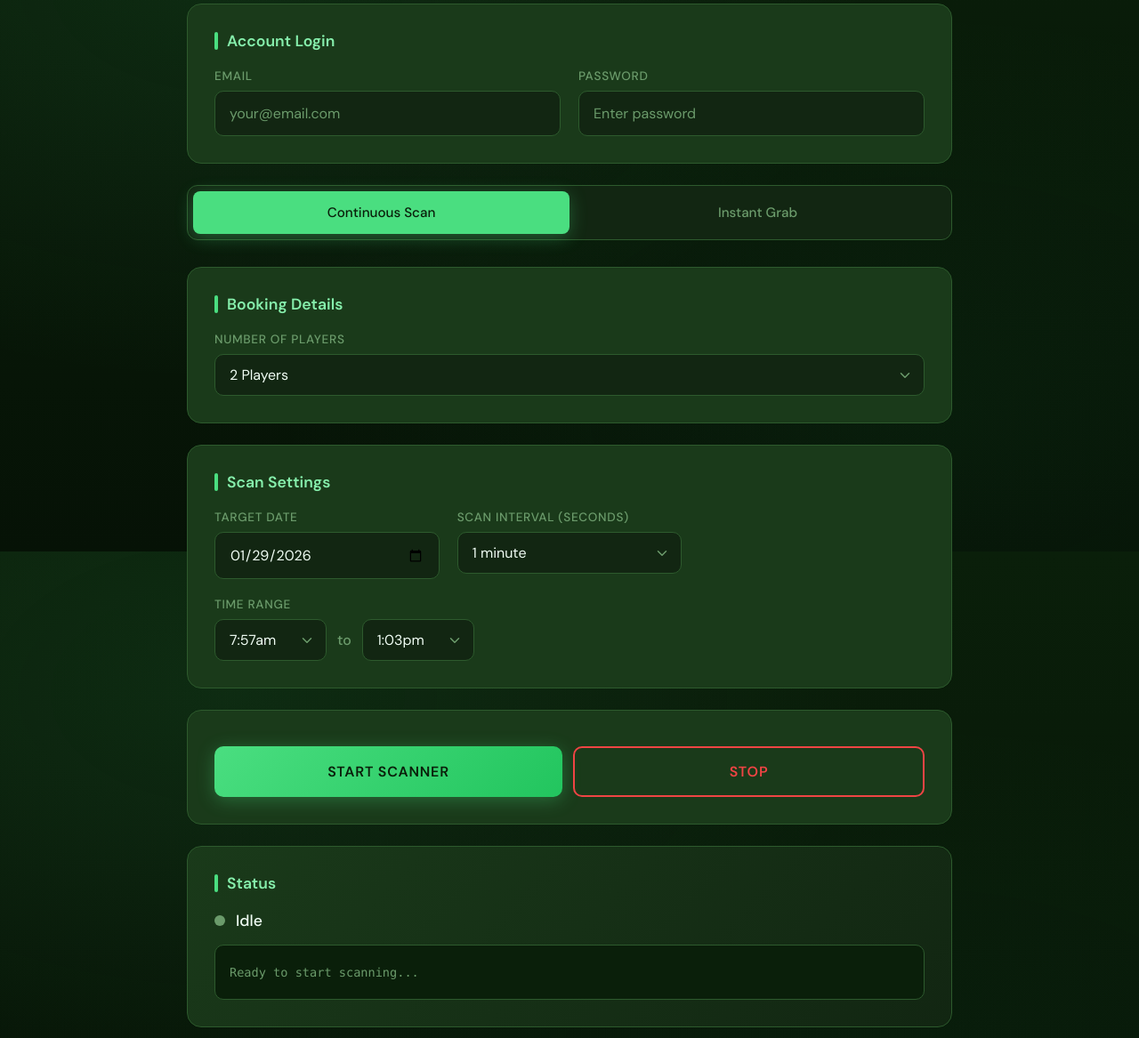
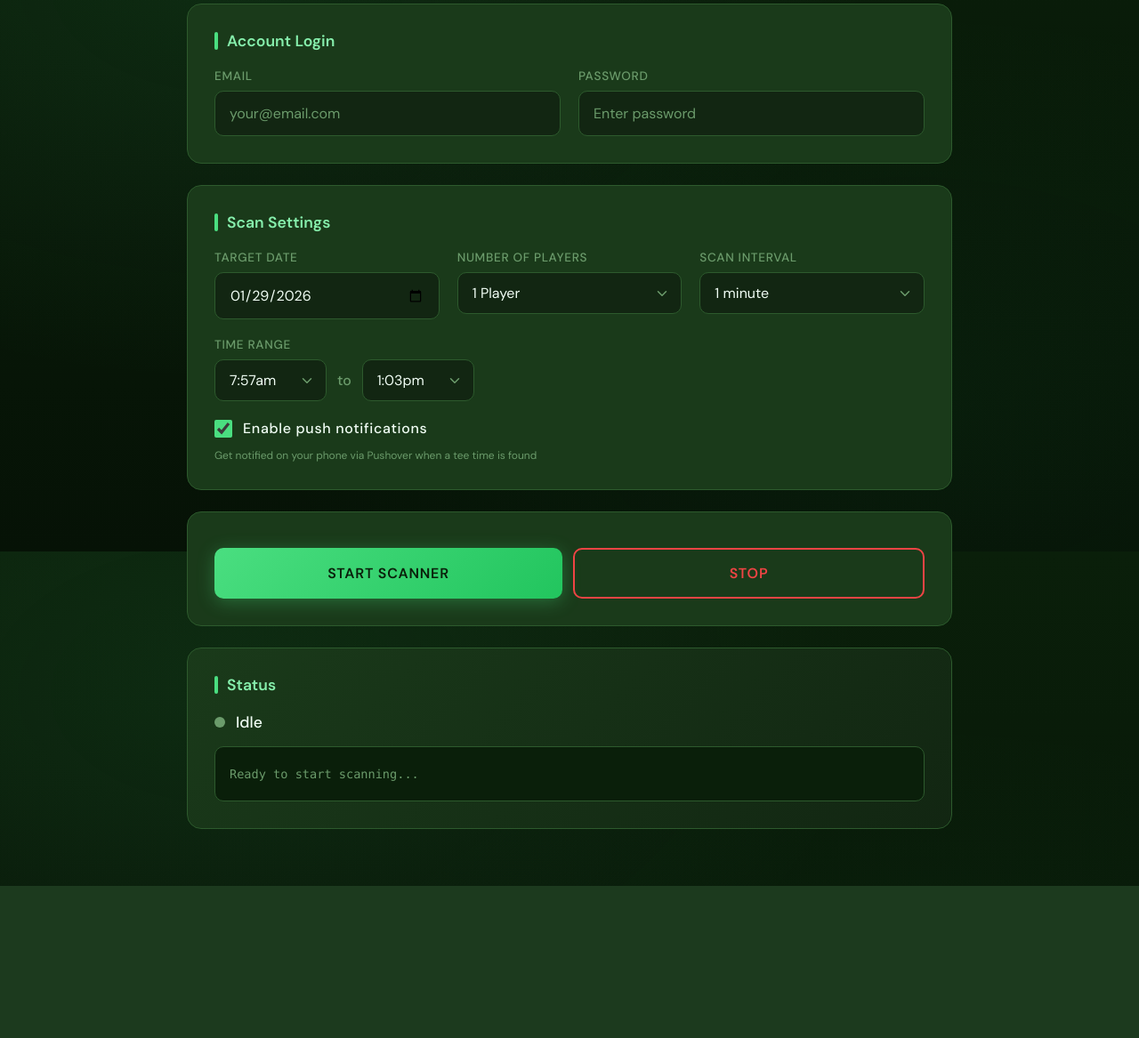
Before and after one commit to charliespy/Tee-Time-Helper, a Flask app: page / in a window 1280 px wide. Shown: the part 180-1347 px from the top of the page at 89% size. After the commit the page ends 1176 px from the top, so only its background shows below. Run offline with Flask 3, Linux system fonts and the light colour scheme.

Commit message:
Add Pushover notifications, headless Chrome, and remove instant grab
- Replace Twilio SMS with Pushover push notifications
- Configure headless Chrome for server deployment
- Remove instant grab mode (continuous scan only)
- Simplify UI by removing mode toggle
- Add .env.example for Pushover credentials
- Bind Flask to 0.0.0.0 for remote access

```diff
--- a/app.py
+++ b/app.py
@@ -1,8 +1,6 @@
 from flask import Flask, render_template, jsonify, request
 from main import TeeTimeScanner, TIME_BANK
 import threading
-import datetime
-import pytz
 import queue
 
 app = Flask(__name__)
@@ -23,26 +21,16 @@
     print(f"[Scanner] {message}")
 
 
-def run_instant_grab(username, password, num_people, wait_until, target_date, reservation_time):
-    """Run instant grab in a background thread."""
-    global scanner, is_scanning
-    is_scanning = True
-    scanner = TeeTimeScanner(username=username, password=password, status_callback=status_callback)
-    try:
-        scanner.instant_grab(num_people, wait_until, target_date, reservation_time)
-    except Exception as e:
-        status_callback(f"Error: {e}")
-    finally:
-        is_scanning = False
-        if scanner:
-            scanner.stop_browser()
-
-
-def run_continuous_scan(username, password, num_people, target_date, start_time, end_time, scan_interval):
+def run_continuous_scan(username, password, num_people, target_date, start_time, end_time, scan_interval, enable_notifications=False):
     """Run continuous scan in a background thread."""
     global scanner, is_scanning
     is_scanning = True
-    scanner = TeeTimeScanner(username=username, password=password, status_callback=status_callback)
+    scanner = TeeTimeScanner(
+        username=username,
+        password=password,
+        status_callback=status_callback,
+        enable_notifications=enable_notifications
+    )
     try:
         scanner.continuous_scan(num_people, target_date, start_time, end_time, scan_interval)
     except Exception as e:
@@ -76,58 +64,6 @@
     })
 
 
-@app.route('/api/instant-grab', methods=['POST'])
-def start_instant_grab():
-    """Start instant grab mode."""
-    global scanner_thread, is_scanning
-
-    if is_scanning:
-        return jsonify({'error': 'Scanner is already running'}), 400
-
-    data = request.json
-
-    # Get credentials
-    username = data.get('username')
-    password = data.get('password')
-
-    if not username or not password:
-        return jsonify({'error': 'Username and password are required'}), 400
-
-    num_people = int(data.get('num_people', 2))
-    target_date = data.get('target_date')  # YYYY-MM-DD format
-    reservation_time = data.get('reservation_time', '7:57am')
-
-    if not target_date:
-        return jsonify({'error': 'target_date is required'}), 400
-
-    # Parse wait time
-    wait_hour = int(data.get('wait_hour', 19))
-    wait_minute = int(data.get('wait_minute', 0))
-
-    pst = pytz.timezone('America/Los_Angeles')
-    wait_until = datetime.datetime.now(pst).replace(
-        hour=wait_hour, minute=wait_minute, second=0, microsecond=0
-    )
-
-    # If the time has passed today, set it for tomorrow
-    if wait_until < datetime.datetime.now(pst):
-        wait_until += datetime.timedelta(days=1)
-
-    scanner_thread = threading.Thread(
-        target=run_instant_grab,
-        args=(username, password, num_people, wait_until, target_date, reservation_time),
-        daemon=True
-    )
-    scanner_thread.start()
-
-    return jsonify({
-        'message': 'Instant grab started',
-        'wait_until': wait_until.isoformat(),
-        'target_date': target_date,
-        'reservation_time': reservation_time
-    })
-
-
 @app.route('/api/continuous-scan', methods=['POST'])
 def start_continuous_scan():
     """Start continuous scan mode."""
@@ -145,24 +81,26 @@
     if not username or not password:
         return jsonify({'error': 'Username and password are required'}), 400
 
-    num_people = int(data.get('num_people', 2))
+    num_people = int(data.get('num_people', 1))
     target_date = data.get('target_date')  # YYYY-MM-DD format
     start_time = data.get('start_time', '10:00am')
     end_time = data.get('end_time', '2:00pm')
     scan_interval = int(data.get('scan_interval', 60))
+    enable_notifications = data.get('enable_notifications', True)  # Enable push notifications
 
     if not target_date:
         return jsonify({'error': 'target_date is required'}), 400
 
     scanner_thread = threading.Thread(
         target=run_continuous_scan,
-        args=(username, password, num_people, target_date, start_time, end_time, scan_interval),
+        args=(username, password, num_people, target_date, start_time, end_time, scan_interval, enable_notifications),
         daemon=True
     )
     scanner_thread.start()
 
+    notif_status = " (push notifications enabled)" if enable_notifications else ""
     return jsonify({
-        'message': 'Continuous scan started',
+        'message': f'Continuous scan started{notif_status}',
         'target_date': target_date,
         'time_range': f'{start_time} - {end_time}'
     })
@@ -187,4 +125,4 @@
 
 
 if __name__ == '__main__':
-    app.run(debug=True, port=5000)
+    app.run(debug=True, host='0.0.0.0', port=5000)
--- a/main.py
+++ b/main.py
@@ -2,10 +2,17 @@
 from selenium.webdriver.common.by import By
 from selenium.webdriver.support.ui import WebDriverWait
 from selenium.webdriver.support import expected_conditions as EC
+from selenium.webdriver.chrome.options import Options
+from selenium.webdriver.chrome.service import Service
 from selenium.common.exceptions import TimeoutException, NoSuchElementException
 import time
 import datetime
 import pytz
+import os
+from dotenv import load_dotenv
+
+# Load environment variables from .env file
+load_dotenv()
 
 # Time slots available at the course (9-minute intervals)
 TIME_BANK = [
@@ -52,22 +59,73 @@
 
 
 class TeeTimeScanner:
-    def __init__(self, username=None, password=None, status_callback=None):
+    def __init__(self, username=None, password=None, status_callback=None, enable_notifications=False):
         self.driver = None
         self.wait = None
         self.is_running = False
         self.username = username
         self.password = password
         self.status_callback = status_callback or (lambda msg: print(msg))
+        self.enable_notifications = enable_notifications
+        self.notified_times = set()  # Track times we've already notified about
 
     def update_status(self, message):
         """Update status via callback."""
         self.status_callback(message)
 
+    def send_push_notification(self, message, title="Tee Time Alert"):
+        """Send a push notification via Pushover."""
+        if not self.enable_notifications:
+            return False
+
+        # Get Pushover credentials from environment variables
+        user_key = os.getenv('PUSHOVER_USER_KEY')
+        api_token = os.getenv('PUSHOVER_API_TOKEN')
+
+        if not all([user_key, api_token]):
+            self.update_status("Notifications not configured: Missing Pushover credentials in .env file")
+            return False
+
+        try:
+            import requests
+            response = requests.post(
+                "https://api.pushover.net/1/messages.json",
+                data={
+                    "token": api_token,
+                    "user": user_key,
+                    "title": title,
+                    "message": message,
+                    "priority": 1,  # High priority - shows as highlighted
+                    "sound": "cashregister"  # Fun sound for tee time alerts
+                }
+            )
+            if response.status_code == 200:
+                self.update_status("Push notification sent!")
+                return True
+            else:
+                self.update_status(f"Pushover error: {response.text}")
+                return False
+        except Exception as e:
+            self.update_status(f"Failed to send notification: {e}")
+            return False
+
     def start_browser(self):
-        """Initialize the Chrome browser."""
+        """Initialize the Chrome browser in headless mode for server deployment."""
         self.update_status("Starting browser...")
-        self.driver = webdriver.Chrome()
+
+        options = Options()
+        options.add_argument('--headless')
+        options.add_argument('--no-sandbox')
+        options.add_argument('--disable-dev-shm-usage')
+        options.add_argument('--disable-gpu')
+        options.add_argument('--window-size=1920,1080')
+
+        # For Linux servers (uncomment if needed)
+        # options.binary_location = '/usr/bin/chromium-browser'
+        # service = Service('/usr/bin/chromedriver')
+        # self.driver = webdriver.Chrome(service=service, options=options)
+
+        self.driver = webdriver.Chrome(options=options)
         self.wait = WebDriverWait(self.driver, 30)
         self.is_running = True
 
@@ -208,59 +266,7 @@
         self.update_status("Refreshing tee times...")
         self.select_date_by_value(target_date)
 
-    def click_time_tile(self, reservation_time):
-        """Click a specific tee time tile to open the booking modal."""
-        self.update_status(f"Clicking time tile: {reservation_time}...")
-
-        time_tile = self.wait.until(EC.element_to_be_clickable(
-            (By.XPATH, f"//div[contains(@class, 'booking-start-time-label') and text()='{reservation_time}']")))
-        time_tile.click()
-        time.sleep(1)
-
-        self.update_status(f"*** BOOKING MODAL OPEN - Complete the booking manually! ***")
-        return True
-
-    # ==================== Mode 1: Instant Grab ====================
-
-    def instant_grab(self, num_people, wait_until, target_date, reservation_time):
-        """
-        Wait until release time, then navigate to the time slot and open booking modal.
-        User must manually complete the booking (CAPTCHA, confirmation, etc.).
-
-        Args:
-            num_people: Number of players
-            wait_until: datetime to wait until before grabbing
-            target_date: Date to book (YYYY-MM-DD format)
-            reservation_time: Specific time to book (e.g., '2:06pm')
-        """
-        try:
-            self.start_browser()
-            self.login()
-            self.navigate_to_reservations()
-            self.start_new_reservation(num_people)
-
-            pst = pytz.timezone('America/Los_Angeles')
-            self.update_status(f"Waiting for release time: {wait_until.strftime('%H:%M:%S')} PST...")
-
-            while self.is_running:
-                now = datetime.datetime.now(pst)
-                if now >= wait_until:
-                    self.update_status("Release time reached! Selecting date...")
-                    self.select_date_by_value(target_date)
-                    self.click_time_tile(reservation_time)
-                    self.update_status("*** COMPLETE THE BOOKING MANUALLY NOW! ***")
-                    break
-                time.sleep(0.001)
-
-            # Keep browser open for manual booking
-            while self.is_running:
-                time.sleep(1)
-
-        except Exception as e:
-            self.update_status(f"Error: {e}")
-            raise
-
-    # ==================== Mode 2: Continuous Scan (Monitor Only) ====================
+    # ==================== Continuous Scan (Monitor Only) ====================
 
     def continuous_scan(self, num_people, target_date, start_time, end_time, scan_interval=60):
         """
@@ -292,6 +298,17 @@
 
                 if matching_times:
                     self.update_status(f"*** FOUND AVAILABLE TIMES: {matching_times} ***")
+
+                    # Send notification for newly found times (avoid spamming for same times)
+                    new_times = [t for t in matching_times if t not in self.notified_times]
+                    if new_times and self.enable_notifications:
+                        times_str = ', '.join(new_times)
+                        self.send_push_notification(
+                            f"{times_str} on {target_date}\n\nBook now before it's gone at https://foreupsoftware.com/index.php/booking/19346/1469#/teetimes!",
+                            title="Tee Time Available!"
+                        )
+                        self.notified_times.update(new_times)
+
                     # Keep scanning - user will manually book
                 else:
                     self.update_status(f"No times available in range. Next scan in {scan_interval}s...")
--- a/requirements.txt
+++ b/requirements.txt
@@ -1,3 +1,5 @@
 flask>=3.0.0
 selenium>=4.29.0
 pytz>=2025.1
+requests>=2.31.0
+python-dotenv>=1.0.0
--- a/templates/index.html
+++ b/templates/index.html
@@ -66,49 +66,6 @@
         .subtitle {
             color: var(--text-muted);
             font-size: 1.1rem;
-        }
-
-        .mode-toggle {
-            display: flex;
-            background: var(--bg-secondary);
-            border-radius: 12px;
-            padding: 6px;
-            margin-bottom: 30px;
-            border: 1px solid var(--border);
-        }
-
-        .mode-btn {
-            flex: 1;
-            padding: 14px 20px;
-            border: none;
-            background: transparent;
-            color: var(--text-muted);
-            font-family: 'DM Sans', sans-serif;
-            font-size: 0.95rem;
-            font-weight: 500;
-            cursor: pointer;
-            border-radius: 8px;
-            transition: all 0.3s ease;
-        }
-
-        .mode-btn.active {
-            background: var(--accent);
-            color: var(--bg-primary);
-            box-shadow: 0 4px 20px var(--accent-glow);
-        }
-
-        .mode-btn:hover:not(.active) {
-            color: var(--text-secondary);
-            background: rgba(74, 222, 128, 0.1);
-        }
-
-        /* Hide sections based on mode */
-        .instant-grab-options, .continuous-scan-options {
-            display: none;
-        }
-
-        .instant-grab-options.active, .continuous-scan-options.active {
-            display: block;
         }
 
         .card {
@@ -390,29 +347,7 @@
         </div>
 
 
-        <div class="mode-toggle">
-            <button class="mode-btn active" data-mode="continuous">Continuous Scan</button>
-            <button class="mode-btn" data-mode="instant">Instant Grab</button>
-        </div>
-
-        <!-- Common Options -->
-        <div class="card">
-            <h2 class="card-title">Booking Details</h2>
-            <div class="form-grid">
-                <div class="form-group">
-                    <label for="num_people">Number of Players</label>
-                    <select id="num_people">
-                        <option value="1">1 Player</option>
-                        <option value="2" selected>2 Players</option>
-                        <option value="3">3 Players</option>
-                        <option value="4">4 Players</option>
-                    </select>
-                </div>
-            </div>
-        </div>
-
-        <!-- Continuous Scan Options -->
-        <div class="continuous-scan-options active">
+        <!-- Scan Settings -->
             <div class="card">
                 <h2 class="card-title">Scan Settings</h2>
                 <div class="form-grid">
@@ -421,7 +356,16 @@
                         <input type="date" id="target_date">
                     </div>
                     <div class="form-group">
-                        <label for="scan_interval">Scan Interval (seconds)</label>
+                        <label for="num_people">Number of Players</label>
+                        <select id="num_people">
+                            <option value="1" selected>1 Player</option>
+                            <option value="2">2 Players</option>
+                            <option value="3">3 Players</option>
+                            <option value="4">4 Players</option>
+                        </select>
+                    </div>
+                    <div class="form-group">
+                        <label for="scan_interval">Scan Interval</label>
                         <select id="scan_interval">
                             <option value="10">10 seconds</option>
                             <option value="60" selected>1 minute</option>
@@ -445,43 +389,12 @@
                             </select>
                         </div>
                     </div>
-                </div>
-            </div>
-        </div>
-
-        <!-- Instant Grab Options -->
-        <div class="instant-grab-options">
-            <div class="card">
-                <h2 class="card-title">Instant Grab Settings</h2>
-                <div class="form-grid">
-                    <div class="form-group">
-                        <label for="instant_target_date">Target Date</label>
-                        <input type="date" id="instant_target_date">
-                    </div>
-                    <div class="form-group">
-                        <label for="reservation_time">Exact Time to Book</label>
-                        <select id="reservation_time">
-                            {% for time in time_bank %}
-                            <option value="{{ time }}" {% if time == "7:57am" %}selected{% endif %}>{{ time }}</option>
-                            {% endfor %}
-                        </select>
-                    </div>
-                    <div class="form-group">
-                        <label for="wait_hour">Release Hour (PST)</label>
-                        <select id="wait_hour">
-                            {% for h in range(24) %}
-                            <option value="{{ h }}" {% if h == 19 %}selected{% endif %}>{{ '%02d'|format(h) }}:00</option>
-                            {% endfor %}
-                        </select>
-                    </div>
-                    <div class="form-group">
-                        <label for="wait_minute">Release Minute</label>
-                        <select id="wait_minute">
-                            {% for m in range(60) %}
-                            <option value="{{ m }}" {% if m == 0 %}selected{% endif %}>:{{ '%02d'|format(m) }}</option>
-                            {% endfor %}
-                        </select>
-                    </div>
+                    <div class="form-group full-width">
+                        <label class="checkbox-label" style="display: flex; align-items: center; gap: 12px; cursor: pointer;">
+                            <input type="checkbox" id="enable_notifications" checked style="width: 20px; height: 20px; accent-color: var(--accent); cursor: pointer;">
+                            <span style="text-transform: none; font-size: 1rem; color: var(--text-primary);">Enable push notifications</span>
+                        </label>
+                        <small style="color: var(--text-muted); font-size: 0.75rem; margin-top: 4px; display: block;">Get notified on your phone via Pushover when a tee time is found</small>
                     </div>
                 </div>
             </div>
@@ -509,14 +422,10 @@
 
     <script>
         // State
-        let currentMode = 'continuous';
         let isRunning = false;
         let statusInterval = null;
 
         // Elements
-        const modeBtns = document.querySelectorAll('.mode-btn');
-        const continuousOptions = document.querySelector('.continuous-scan-options');
-        const instantOptions = document.querySelector('.instant-grab-options');
         const startBtn = document.getElementById('startBtn');
         const stopBtn = document.getElementById('stopBtn');
         const statusDot = document.getElementById('statusDot');
@@ -527,24 +436,6 @@
         const tomorrow = new Date();
         tomorrow.setDate(tomorrow.getDate() + 1);
         document.getElementById('target_date').value = tomorrow.toISOString().split('T')[0];
-        document.getElementById('instant_target_date').value = tomorrow.toISOString().split('T')[0];
-
-        // Mode toggle
-        modeBtns.forEach(btn => {
-            btn.addEventListener('click', () => {
-                modeBtns.forEach(b => b.classList.remove('active'));
-                btn.classList.add('active');
-                currentMode = btn.dataset.mode;
-
-                if (currentMode === 'continuous') {
-                    continuousOptions.classList.add('active');
-                    instantOptions.classList.remove('active');
-                } else {
-                    continuousOptions.classList.remove('active');
-                    instantOptions.classList.add('active');
-                }
-            });
-        });
 
         // Add log entry
         function addLog(message, type = '') {
@@ -609,34 +500,19 @@
                 return;
             }
 
-            let endpoint, payload;
-
-            if (currentMode === 'continuous') {
-                endpoint = '/api/continuous-scan';
-                payload = {
+            const payload = {
                 username: username,
                 password: password,
                 num_people: document.getElementById('num_people').value,
                 target_date: document.getElementById('target_date').value,
                 start_time: document.getElementById('start_time').value,
                 end_time: document.getElementById('end_time').value,
-                    scan_interval: document.getElementById('scan_interval').value
+                scan_interval: document.getElementById('scan_interval').value,
+                enable_notifications: document.getElementById('enable_notifications').checked
             };
-            } else {
-                endpoint = '/api/instant-grab';
-                payload = {
-                    username: username,
-                    password: password,
-                    num_people: document.getElementById('num_people').value,
-                    target_date: document.getElementById('instant_target_date').value,
-                    reservation_time: document.getElementById('reservation_time').value,
-                    wait_hour: document.getElementById('wait_hour').value,
-                    wait_minute: document.getElementById('wait_minute').value
-                };
-            }
 
             try {
-                const response = await fetch(endpoint, {
+                const response = await fetch('/api/continuous-scan', {
                     method: 'POST',
                     headers: { 'Content-Type': 'application/json' },
                     body: JSON.stringify(payload)
```
Also changed, not shown: 2 other files. Lines whose indentation alone changed are shown as unchanged.
